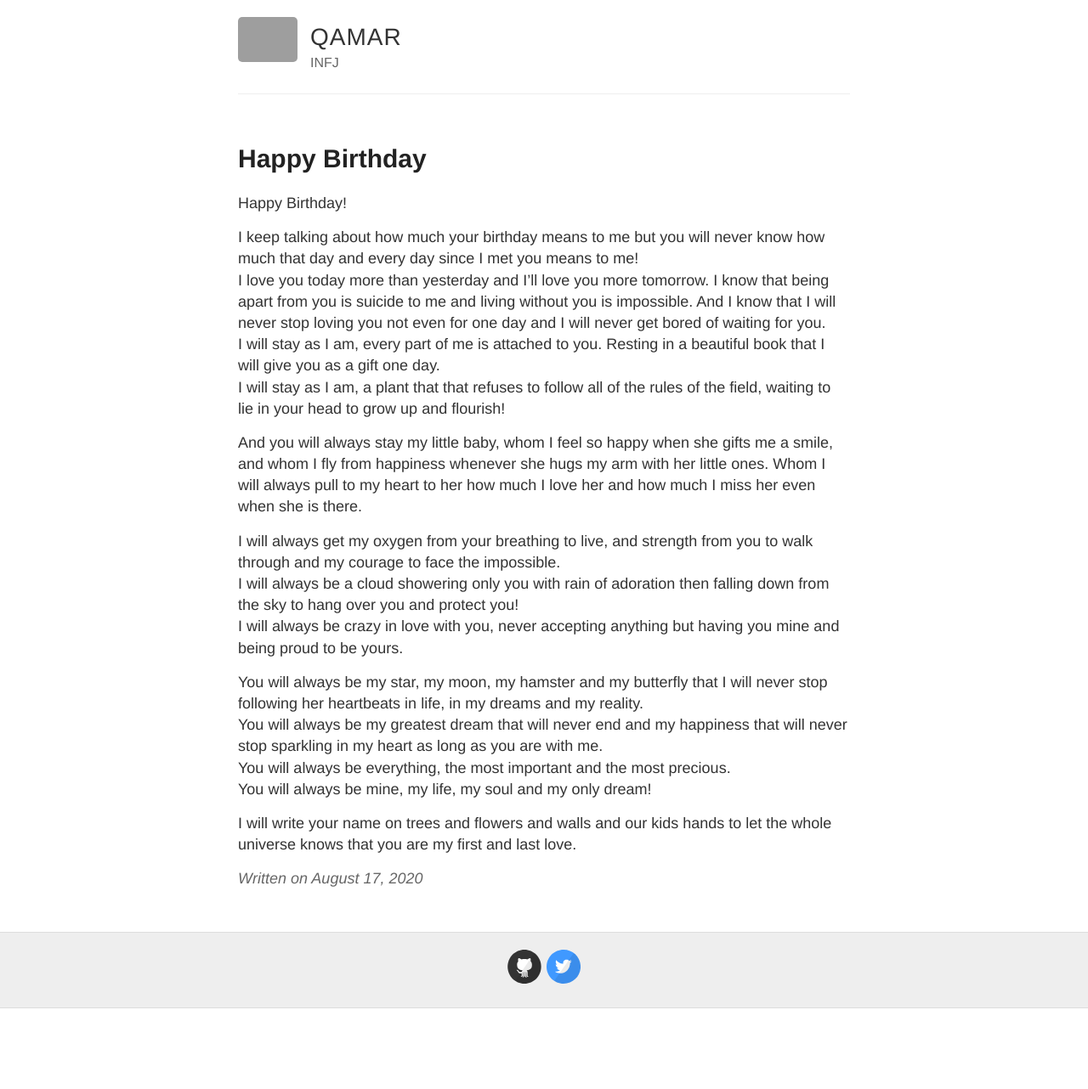
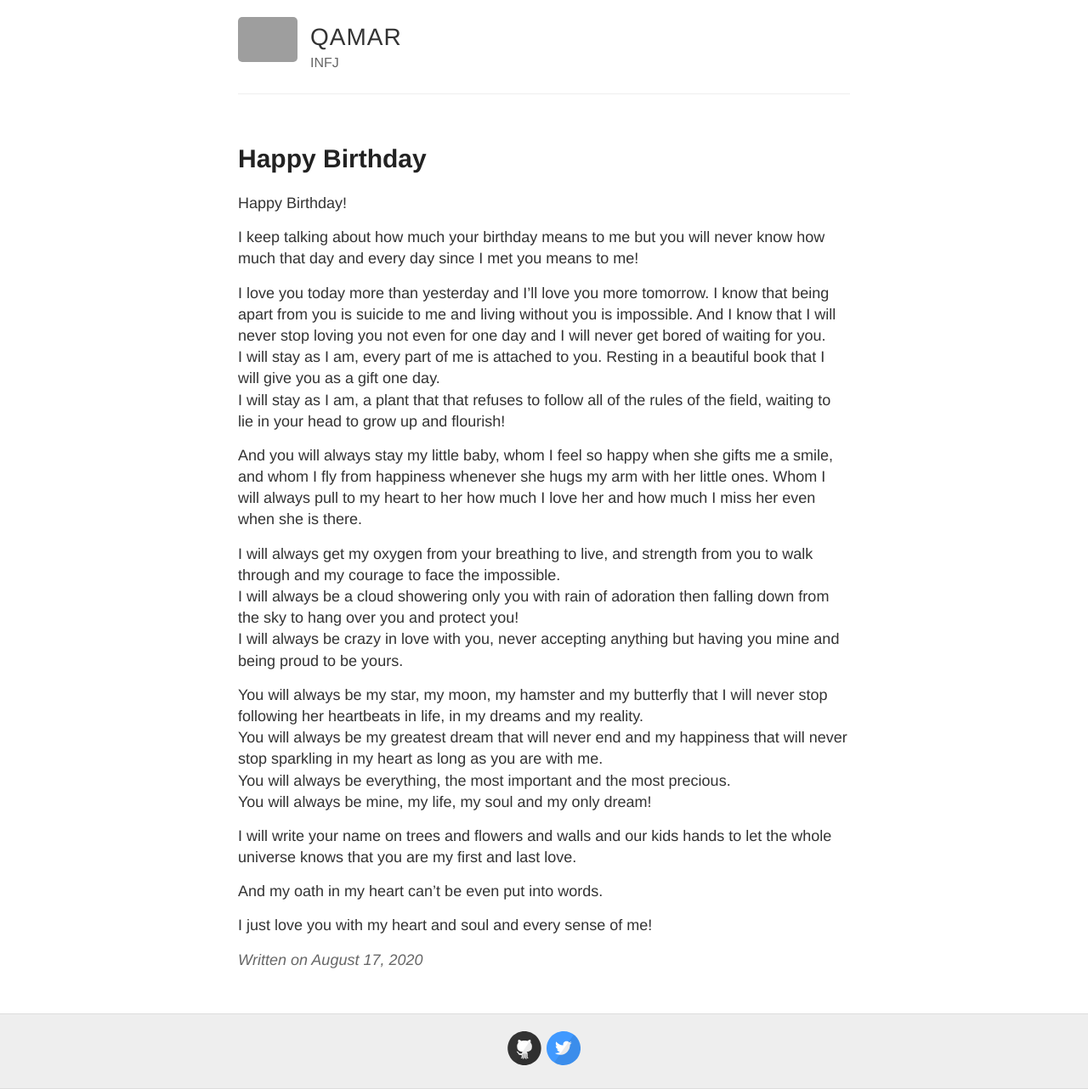
Before and after one commit to aelasr/aelasr.github.io, a Jekyll site: the page built from _posts/2020-08-17-Happy-Birthday.md, in a window 1280 px wide. Shown: the whole page at 85% size. Built offline with Jekyll 4.4.1, drawn with Linux system fonts in a browser that asks for light colours; before the commit the page ends 1187 px from its top, so only the background shows below that; grey boxes are pictures that could not be loaded.

Commit message:
Update 2020-08-17-Happy-Birthday.md

```diff
--- a/_posts/2020-08-17-Happy-Birthday.md
+++ b/_posts/2020-08-17-Happy-Birthday.md
@@ -6,6 +6,8 @@ title: Happy Birthday
 Happy Birthday!
 
 I keep talking about how much your birthday means to me but you will never know how much that day and every day since I met you means to me!
+
+
 I love you today more than yesterday and I'll love you more tomorrow. I know that being apart from you is suicide to me and living without you is impossible. And I know that I will never stop loving you not even for one day and I will never get bored of waiting for you.
 I will stay as I am, every part of me is attached to you. Resting in a beautiful book that I will give you as a gift one day.
 I will stay as I am, a plant that that refuses to follow all of the rules of the field, waiting to lie in your head to grow up and flourish!
@@ -26,3 +28,7 @@ You will always be mine, my life, my soul and my only dream!
 
 
 I will write your name on trees and flowers and walls and our kids hands to let the whole universe knows that you are my first and last love.
+
+And my oath in my heart can't be even put into words.
+
+I just love you with my heart and soul and every sense of me!
```
